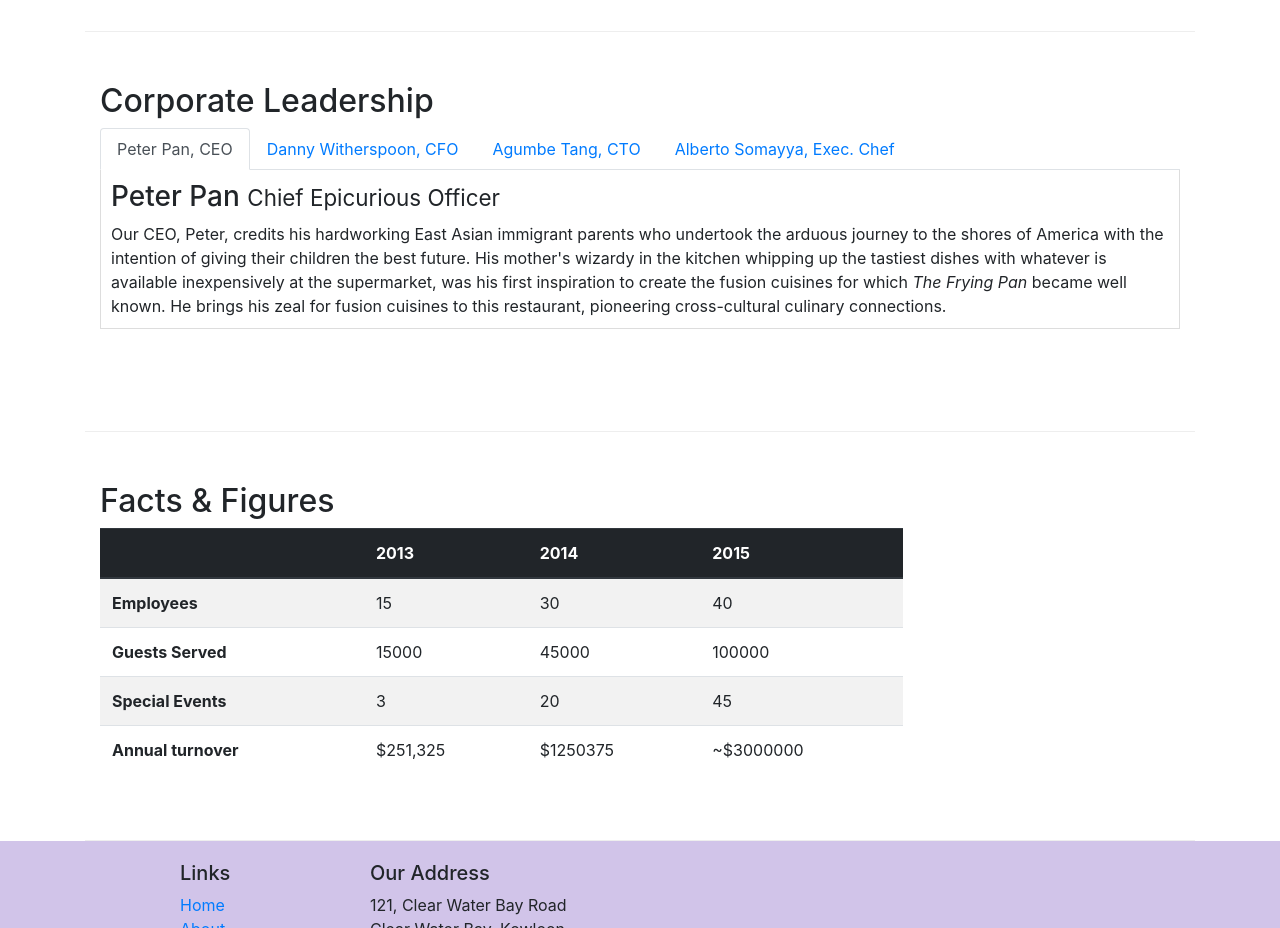
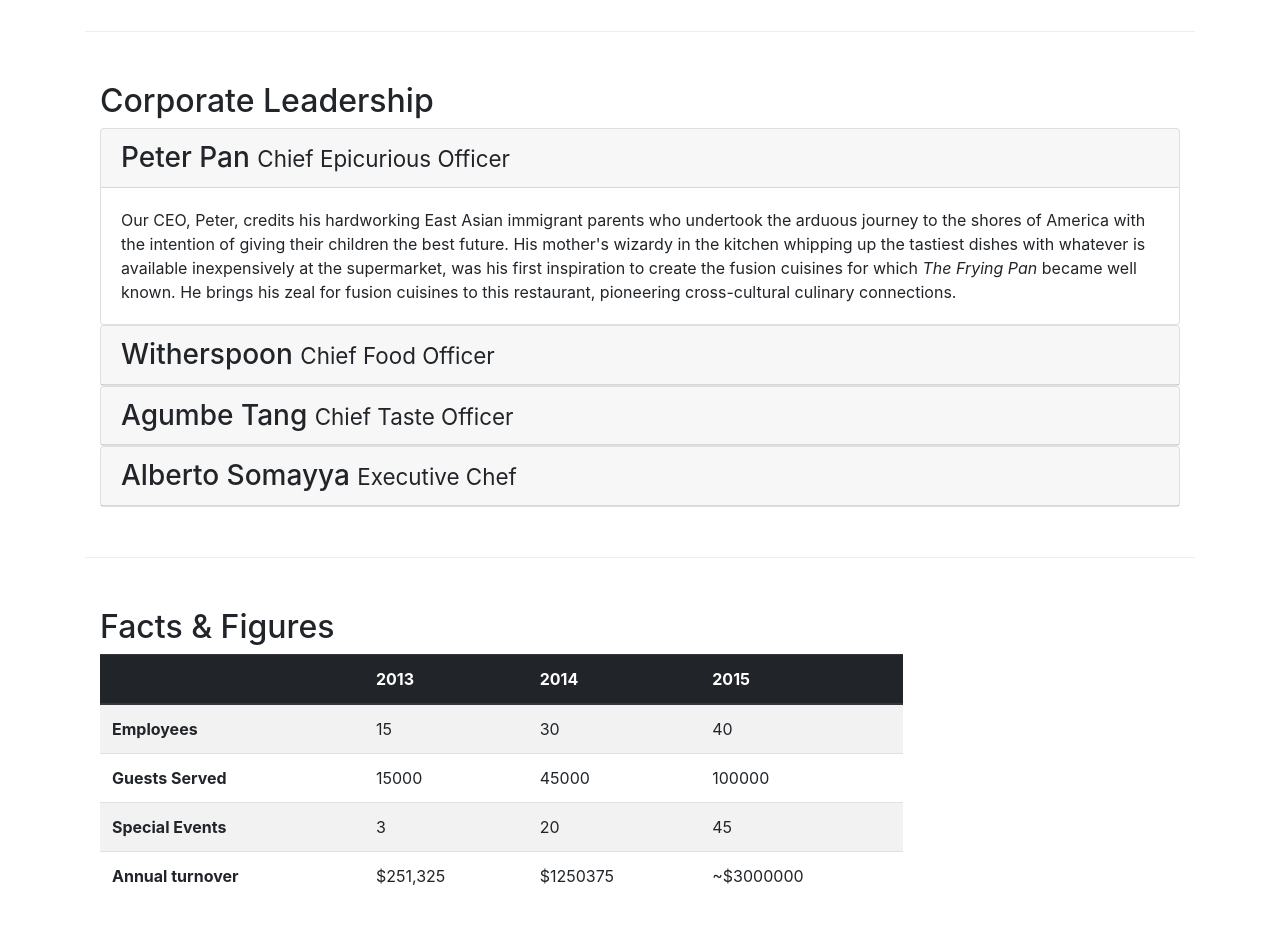
Before and after one commit to namrataswain/conFusion-website, a website: page aboutus.html in a window 1280 px wide. Shown: the part 980-1908 px from the top of the page. Drawn offline with nearby package versions, Linux system fonts and the light colour scheme.

Commit message:
Added an accordian

```diff
--- a/aboutus.html
+++ b/aboutus.html
@@ -101,9 +101,11 @@
             <div class="col-12">
                 <div class="card card-body bg-light">
                     <blockquote class="blockquote">
-                        <p class="mb-0">You better cut the pizza in four pieces because I'm not hungry enough to eat six.</p>
+                        <p class="mb-0">You better cut the pizza in four pieces because I'm not hungry enough to eat
+                            six.</p>
                         <footer class="blockquote-footer"> Yogi Berra,
-                            <cite title="Source Title">The Wit and Wisdom of Yogi Brerra, P. Pepe, Diversion Books, 2014</cite>
+                            <cite title="Source Title">The Wit and Wisdom of Yogi Brerra, P. Pepe, Diversion Books,
+                                2014</cite>
                         </footer>
                     </blockquote>
 
@@ -116,64 +118,103 @@
         <div class="row row-content">
             <div class="col-12">
                 <h2>Corporate Leadership</h2>
-                <ul class="nav nav-tabs">
-                    <li class="nav-item">
-                        <a class="nav-link active" href="#peter" role="tab" data-toggle="tab">
-                            Peter Pan, CEO
+
+                <div id="accordion">
+                    <div class="card">
+                        <div class="card-header" role="tab" id="peterhead">
+                            <h3 class="mb-0">
+                                <a data-toggle="collapse" data-target="#peter">
+                                    Peter Pan <small>Chief Epicurious Officer</small>
                             </a>
-                    </li>
-                        <li class="nav-item">
-                                <a class="nav-link" href="#danny" role="tab" data-toggle="tab">
-                                  Danny Witherspoon, CFO
-                                </a>
-                            </li>
-                            <li class="nav-item">
-                                    <a class="nav-link" href="#agumbe" role="tab" data-toggle="tab">
-                                        Agumbe Tang, CTO
-                                    </a>
-                                </li>
-                                <li class="nav-item">
-                                        <a class="nav-link" href="#peter" role="tab" data-toggle="tab">
-                                           Alberto Somayya, Exec. Chef
-                                        </a>
-                                    </li>
-
-                </ul>
-                <div class="tab-content">
-                    <div class="tab-pane fade show active" role="tabpanel" id="peter">
-                            <h3>Peter Pan <small>Chief Epicurious Officer</small></h3>
-                            <p class="d-none d-sm-inline">Our CEO, Peter, credits his hardworking East Asian immigrant parents who
+                        </h3>
+                        </div>
+                        <div class="collapse show" data-parent="#accordion" id="peter">
+                            <div class="card-body">
+                                <p class="d-none d-sm-inline">Our CEO, Peter, credits his hardworking East Asian
+                                    immigrant parents who
                                     undertook the arduous
-                                    journey to the shores of America with the intention of giving their children the best future. His
-                                    mother's wizardy in the kitchen whipping up the tastiest dishes with whatever is available
-                                    inexpensively at the supermarket, was his first inspiration to create the fusion cuisines for which
-                                    <em>The Frying Pan</em> became well known. He brings his zeal for fusion cuisines to this
+                                    journey to the shores of America with the intention of giving their children the
+                                    best future. His
+                                    mother's wizardy in the kitchen whipping up the tastiest dishes with whatever is
+                                    available
+                                    inexpensively at the supermarket, was his first inspiration to create the fusion
+                                    cuisines for which
+                                    <em>The Frying Pan</em> became well known. He brings his zeal for fusion cuisines to
+                                    this
                                     restaurant, pioneering cross-cultural culinary connections.</p>
                             </div>
-                <div class="tab-pane fade" role="tabpanel" id="danny">
-                    <h3>Dhanasekaran Witherspoon <small>Chief Food Officer</small></h3>
-                <p class="d-none d-sm-inline">Our CFO, Danny, as he is affectionately referred to by his colleagues,
+                        </div>
+                    </div>
+                    <div class="card">
+                        <div class="card-header" role="tab" id="dannyhead">
+                            <h3 class="mb-0">
+                                <a class="collapsed" data-target="#danny" data-toggle="collapse">
+                                    Witherspoon <small>Chief Food Officer</small>
+                            </a>
+                        </h3>
+                        </div>
+                        <div class="collapse" data-parent="#accordion" id="danny">
+                            <div class="card-body">
+                                <p class="d-none d-sm-inline">Our CFO, Danny, as he is affectionately referred to by his
+                                    colleagues,
                                     comes from a long established
-                    family tradition in farming and produce. His experiences growing up on a farm in the Australian
-                    outback gave him great appreciation for varieties of food sources. As he puts it in his own words,
+                                    family tradition in farming and produce. His experiences growing up on a farm in the
+                                    Australian
+                                    outback gave him great appreciation for varieties of food sources. As he puts it in
+                                    his own
+                                    words,
                                     <em>Everything that runs, wins, and everything that stays, pays!</em></p>
                             </div>
-                    <div class="tab-pane fade " role="tabpanel" id="agumbe">
-                    <h3>Agumbe Tang <small>Chief Taste Officer</small></h3>
-                <p class="d-none d-sm-inline">Blessed with the most discerning gustatory sense, Agumbe, our CTO,
+                        </div>
+
+                    </div>
+                    <div class="card">
+                        <div class="card-header" role="tab" id="agumbehead">
+                            <h3 class="mb-0">
+                                <a class="collapsed" data-target="#agumbe" data-toggle="collapse">
+                                    Agumbe Tang <small>Chief Taste Officer</small></h3>
+                            </a>
+                        </div>
+                        <div data-parent="#accordion" id="agumbe" class="collapse">
+                            <div class="card-body">
+                                <p class="d-none d-sm-inline">Blessed with the most discerning gustatory sense, Agumbe,
+                                    our CTO,
                                     personally ensures that every dish
-                    that we serve meets his exacting tastes. Our chefs dread the tongue lashing that ensues if their
-                    dish does not meet his exacting standards. He lives by his motto, <em>You click only if you survive
+                                    that we serve meets his exacting tastes. Our chefs dread the tongue lashing that
+                                    ensues if
+                                    their
+                                    dish does not meet his exacting standards. He lives by his motto, <em>You click only
+                                        if you
+                                        survive
                                         my lick.</em></p>
                             </div>
-                        <div class="tab-pane fade " role="tabpanel" id="alberto">
-                        <h3>Alberto Somayya <small>Executive Chef</small></h3>
-                <p class="d-none d-sm-inline">Award winning three-star Michelin chef with wide International experience
+                        </div>
+                    </div>
+                    <div class="card">
+                            <div class="card-header" role="tab" id="albertohead">
+                                <h3 class="mb-0">
+                                    <a class="collapsed" data-target="#alberto" data-toggle="collapse">
+                                            Alberto Somayya <small>Executive Chef</small></h3>
+                                </a>
+                            </div>
+                            <div data-parent="#accordion" id="alberto" class="collapse">
+                                <div class="card-body">
+                                    <p class="d-none d-sm-inline">
+                                            Award winning three-star Michelin chef with wide
+                                            International
+                                            experience
                                             having worked closely with
-                    whos-who in the culinary world, he specializes in creating mouthwatering Indo-Italian fusion
-                    experiences. He says, <em>Put together the cuisines from the two craziest cultures, and you get a
-                        winning hit! Amma Mia!</em></p>
+                                            whos-who in the culinary world, he specializes in creating mouthwatering
+                                            Indo-Italian fusion
+                                            experiences. He says, <em>Put together the cuisines from the two craziest cultures,
+                                                and you
+                                                get a
+                                                winning hit! Amma Mia!
+                                    </em></p>
                                 </div>
+                            </div>
+                        </div>
+
                 </div>
             </div>
         </div>
```
Lines whose indentation alone changed are shown as unchanged.
